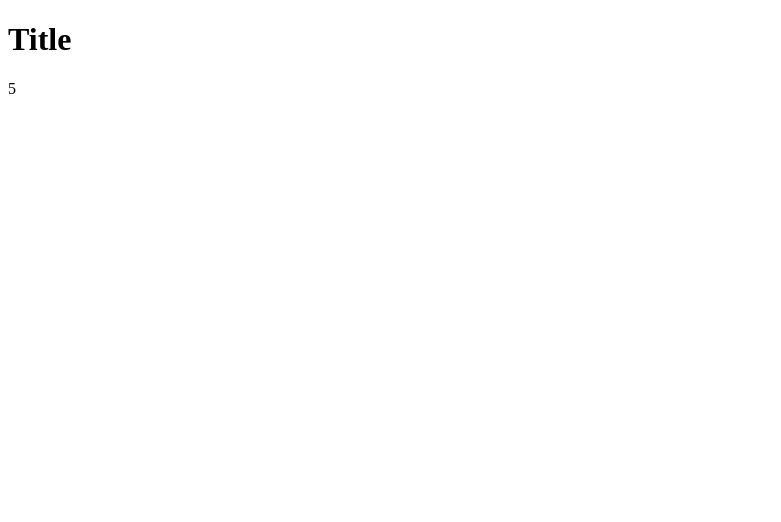
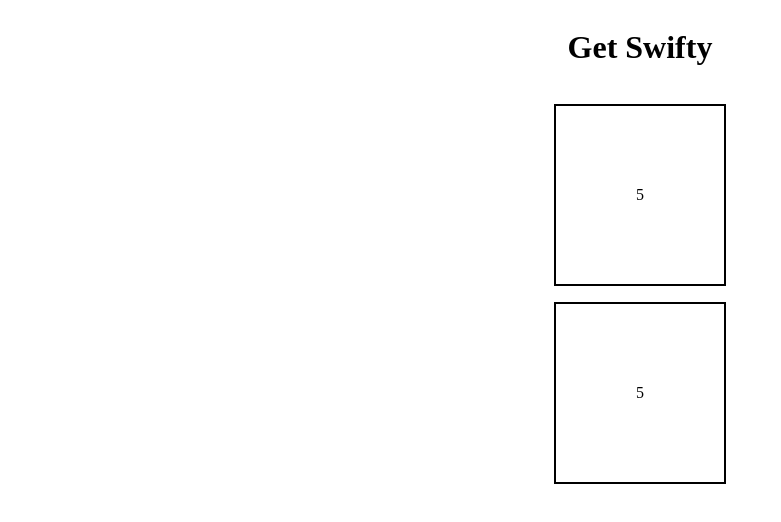
Before and after one commit to Eitan03/GetSwifty, a plain HTML site: page index.html in a window 1280 px wide. Shown: the whole page, without its empty margins (0-781 px from the left). Drawn offline with Linux system fonts and the light colour scheme.

Commit message:
added simple css

```diff
--- a/Controller/geneeralController.js
+++ /dev/null
@@ -1 +0,0 @@
-import BasicGamePiece from "./GameController/GamePieces/BasicGamePiece"
--- a/bootstrapper.js
+++ b/bootstrapper.js
@@ -1,4 +1,5 @@
 import NumberedGamePiece from "./Controller/GameController/GamePieces/NumberedGamePiece.js";
 import GamePieceView from "./View/GamePieceView.js";
 
-document.body.appendChild(new GamePieceView(new NumberedGamePiece(5)).getGamePieceDiv());
+document.getElementsByClassName("game-board")[0].appendChild(new GamePieceView(new NumberedGamePiece(5)).getGamePieceDiv());
+document.getElementsByClassName("game-board")[0].appendChild(new GamePieceView(new NumberedGamePiece(5)).getGamePieceDiv());
--- /dev/null
+++ b/index.css
@@ -0,0 +1,12 @@
+.content {
+  display: flex;
+  flex-direction: column;
+  justify-content: center;
+  align-items: center;
+}
+
+.game-piece-div {
+  padding: 5rem;
+  margin: 1rem;
+  border: 2px solid black;
+}
--- a/index.html
+++ b/index.html
@@ -2,10 +2,14 @@
 <html>
 	<head>
 		<meta charset="utf-8" />
+		<link rel="stylesheet" href="index.css">
+		<script type="module" src="./bootstrapper.js"></script>
 	</head>
 
 	<body>
-		<script type="module" src="./bootstrapper.js"></script>
-		<h1>Title</h1>
+		<div class="content">
+		<h1>Get Swifty</h1>
+			<div class="game-board"></div>
+		</div>
 	</body>
 </html>
```
